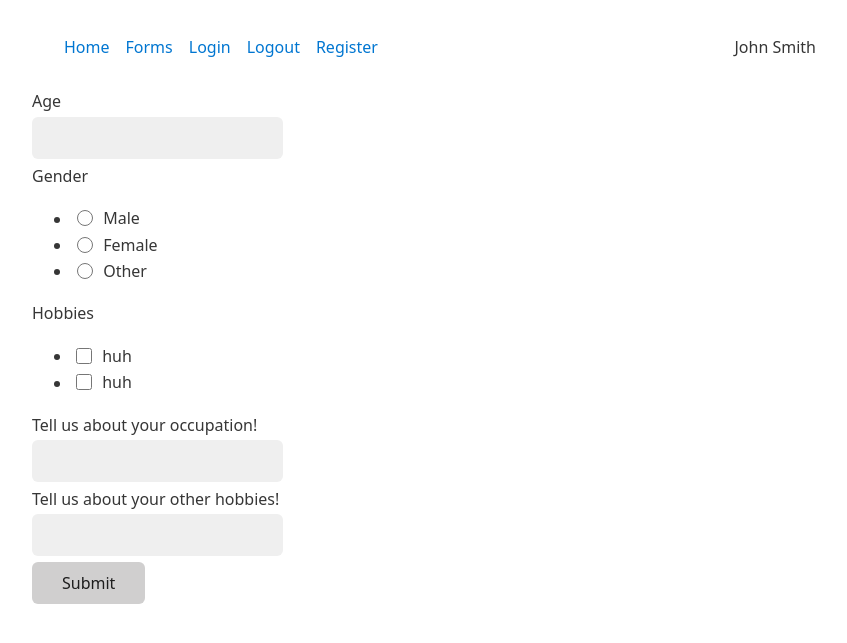
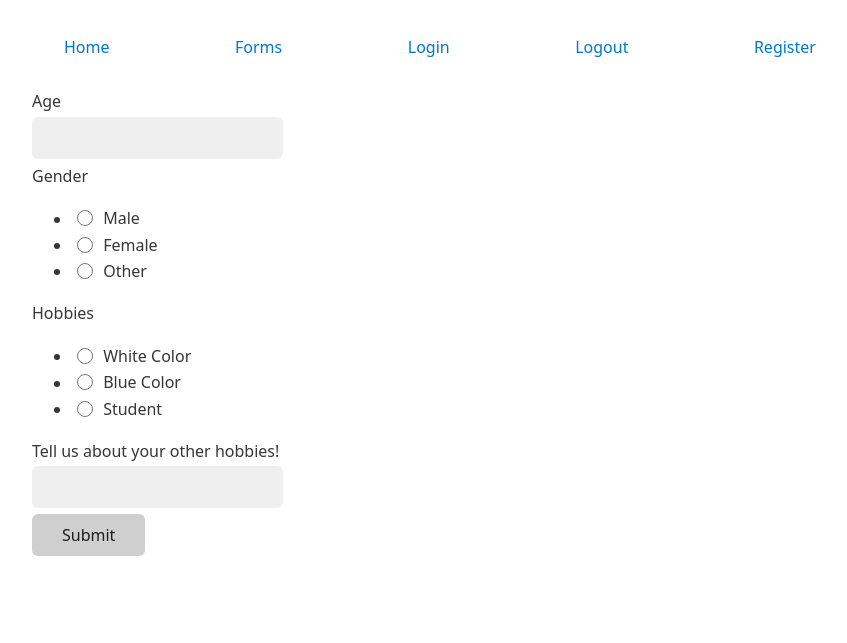
Before and after one commit to Koodsu/HackOhio23, a Flask app: template src/templates/forms.html in a window 1280 px wide. Shown: the top 643 px of the page, without its empty margins (208-1055 px from the left). Run offline with Flask 2, Linux system fonts and the light colour scheme; the template is opened without the code that fills it: values that come from a table or form of the project are taken from there, others are empty.

Commit message:
added login required to forms

```diff
--- a/src/forms.py
+++ b/src/forms.py
@@ -1,9 +1,9 @@
-from flask import Blueprint, render_template
+from flask import Blueprint, render_template, redirect, url_for
 from flask_wtf import FlaskForm
 from wtforms import StringField, IntegerField, SubmitField, SelectMultipleField, RadioField
 from wtforms.widgets import ListWidget, CheckboxInput
 from wtforms.validators import DataRequired
-from flask_simplelogin import login_required
+from flask_simplelogin import is_logged_in
 
 forms_blueprint = Blueprint('forms', __name__, template_folder='templates')
 
@@ -17,12 +17,14 @@ class InformationForm(FlaskForm):
         ('male', 'Male'), ('female', 'Female'), ('other', 'Other')],
         validators=[DataRequired()])
     hobbies = MultiCheckboxField(choices=[('sussy', 'huh'), ('baka', 'huh')])
-    occupation = StringField('Tell us about your occupation!')
+    hobbies = RadioField(choices=[('whitecolor', 'White Color'), ('bluecolor', 'Blue Color'), ('student', 'Student')])
     other = StringField('Tell us about your other hobbies!')
 
-@login_required(basic=True)
 @forms_blueprint.route('/form', methods=['GET', 'POST'])
 def form():
+    if not is_logged_in():
+        return redirect(url_for('simplelogin.login'))
+
     form = InformationForm()
     if form.validate_on_submit():
         data = [form.age.data, form.gender.data, form.hobbies.data, form.occupation.data, form.other.data]
--- a/src/templates/base.html
+++ b/src/templates/base.html
@@ -43,7 +43,6 @@
             <li><a href="/login">Login</a></li>
             <li><a href="/logout">Logout</a></li>
             <li><a href="{{url_for('register.register')}}">Register</a></li>
-            <li id="user">John Smith</li>
         </ul>
     </nav>
 
```
